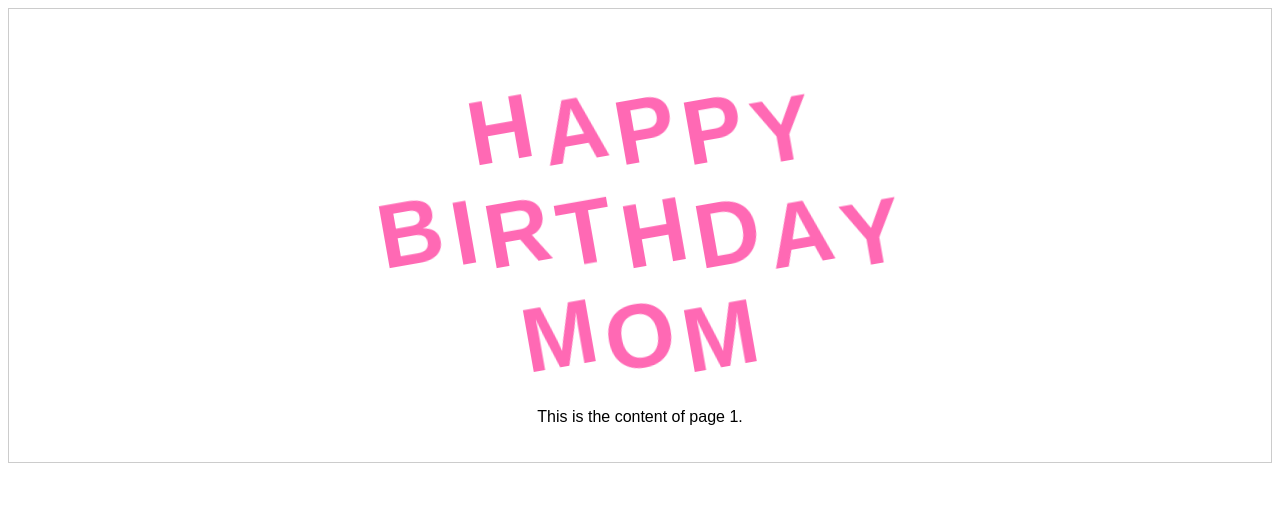
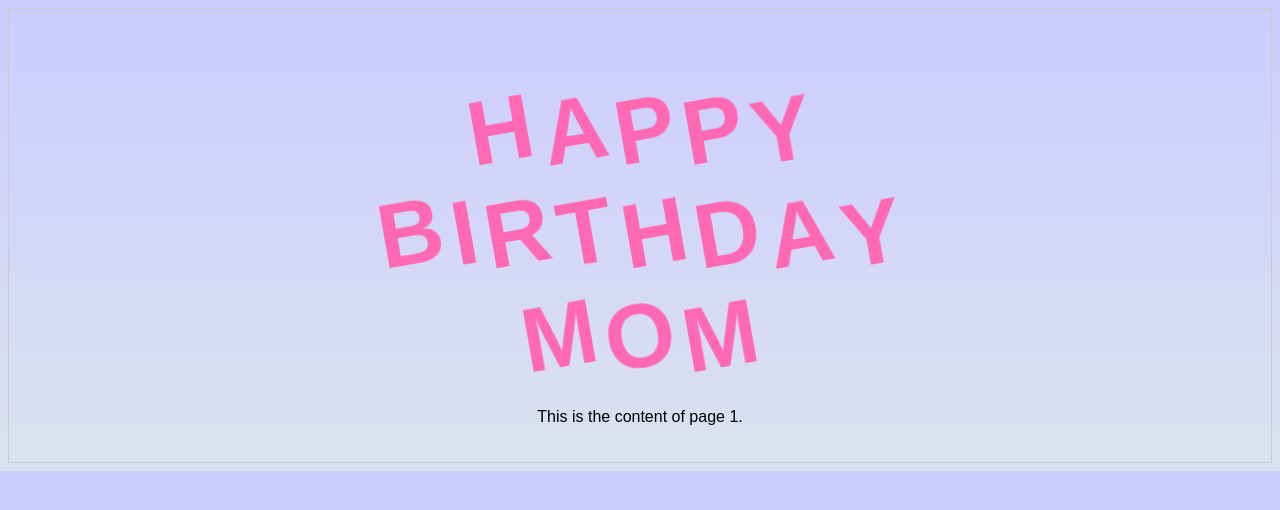
Before and after one commit to MadhusudanPathani/bdaymm.github.io, a plain HTML site: page index.html in a window 1280 px wide. Drawn offline with Linux system fonts and the light colour scheme.

Commit message:
Update index.html

```diff
--- a/index.html
+++ b/index.html
@@ -33,6 +33,12 @@
             background-color: #fff;
             font-family: Arial, sans-serif;
             text-align: center;
+	    background-color: #CCCCFF;
+	    background-image: linear-gradient(to bottom, #CCCCFF 0%, #dbe2ef 100%);
+	    background-repeat: no-repeat;
+            background-size: cover;
+	    background-position: center;
+	    position: relative;
         }
 
         h1 {
@@ -48,6 +54,12 @@
             border: 1px solid #ccc;
             padding: 20px;
             cursor: pointer;
+	    background-color: #CCCCFF;
+	    background-image: linear-gradient(to bottom, #CCCCFF 0%, #dbe2ef 100%);
+	    background-repeat: no-repeat;
+            background-size: cover;
+	    background-position: center;
+	    position: relative;
         }
 
         #left-half {
```
